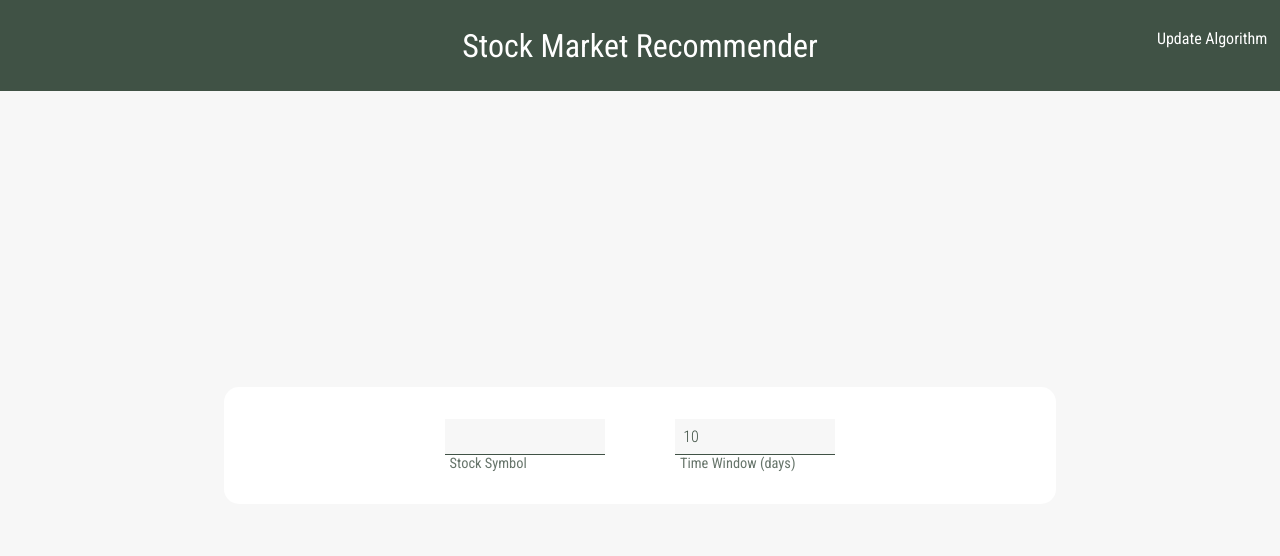
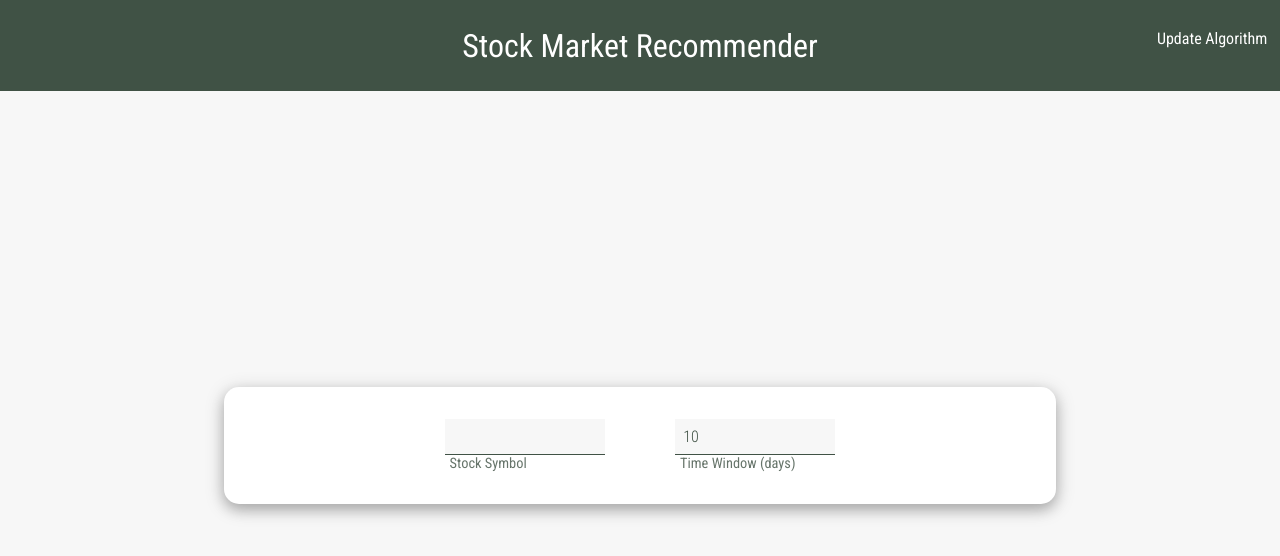
Before and after one commit to Mitchpain/stockMarket, a React app in the folder Frontend/: page / in a window 1280 px wide. Shown: the top 556 px of the page. Built offline with nearby package versions, Linux system fonts and the light colour scheme.

Commit message:
added shadow

```diff
--- a/Frontend/src/app.scss
+++ b/Frontend/src/app.scss
@@ -24,6 +24,7 @@ body {
     margin: 2%;
     display: flex;
     width: 60%;
+    box-shadow: $shadow;
 }
 
 .app-container{
@@ -43,4 +44,5 @@ body {
     margin: 1%;
     max-height: $section-height;
     min-height: $section-height;
+    box-shadow: $shadow;
 }
--- a/Frontend/src/common.scss
+++ b/Frontend/src/common.scss
@@ -5,6 +5,7 @@ $color-background: #F7F7F7;
 $color-buy:#6bb84a;
 $color-sell:#ff006a;
 $font-main: 'Roboto Condensed', sans-serif;
+$shadow: 0px 6px 13px 0 rgba(0, 0, 0, 0.2), 0 4px 20px 0 rgba(0, 0, 0, 0.19);
 
 .text{
     font-family: $font-main;
```
